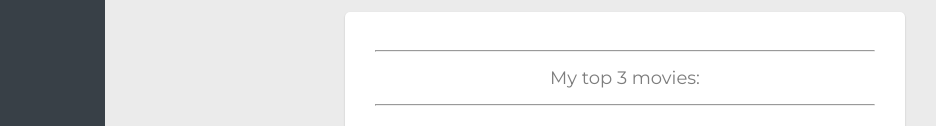
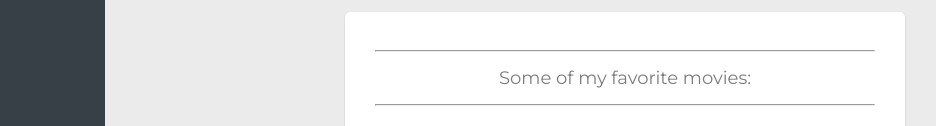
Before and after one commit to ybelmin/profile, a plain HTML site: page index.html in a window 1280 px wide. Shown: the part 633-759 px from the top of the page, without its empty margins (15-951 px from the left). Drawn offline with nearby package versions, Linux system fonts and the light colour scheme.

Commit message:
Website Update 3

```diff
--- a/index.html
+++ b/index.html
@@ -72,7 +72,7 @@
 
       <div id="favorite-movies" class="card-layout">
         <table>
-         <caption><hr><h2>My top 3 movies:</h2> <hr></caption>
+         <caption><hr><h2>Some of my favorite movies:</h2> <hr></caption>
           <tbody>
             <tr>
               <td>
```
